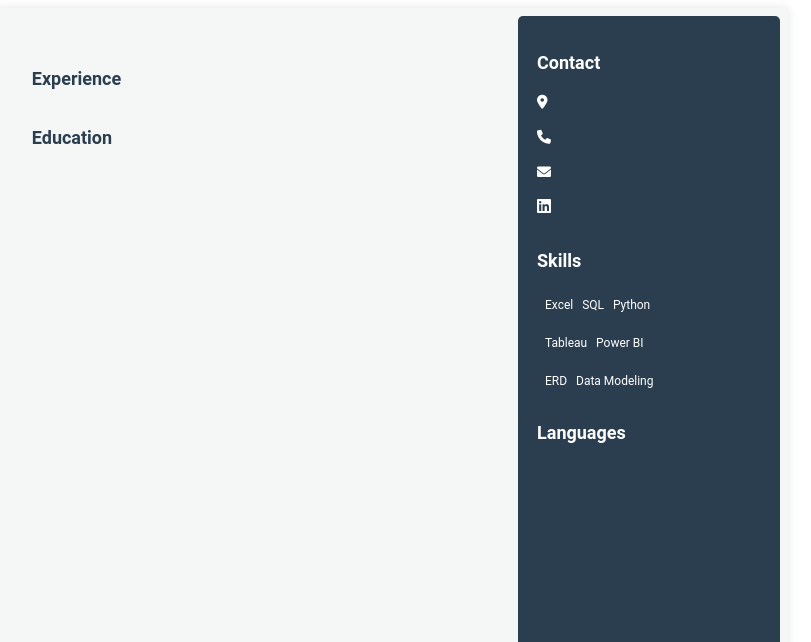
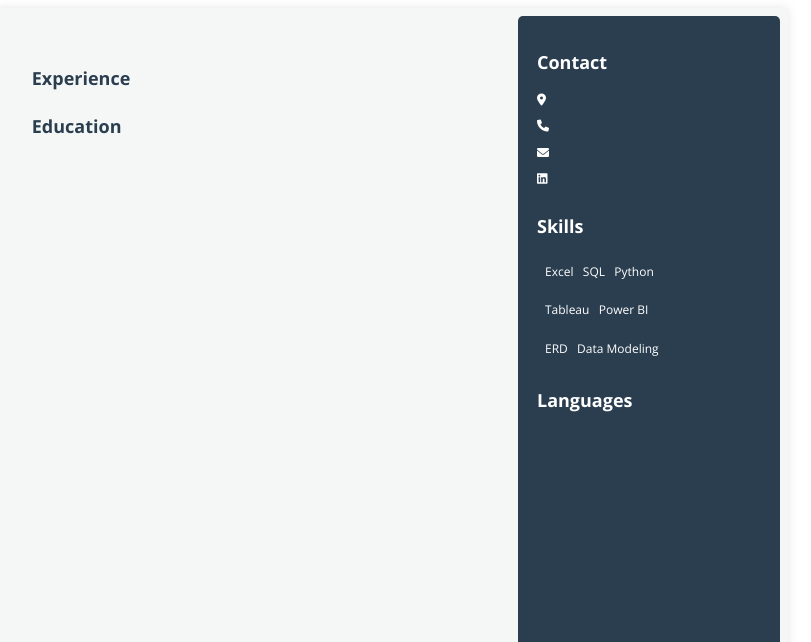
Before and after one commit to davidzarud/pyCvApp, a Flask app: page / in a window 1280 px wide. Shown: the top 642 px of the page, without its empty margins (14-825 px from the left). Run offline with Flask 3, Linux system fonts and the light colour scheme; some libraries are stand-ins or nearby versions.

Commit message:
Fix styles

```diff
--- a/app/static/css/styles.css
+++ b/app/static/css/styles.css
@@ -7,7 +7,10 @@
   margin: 0;
   box-sizing: border-box;
   display: flex;
-  font-family: 'Roboto', sans-serif;
+  font-family: 'Open Sans', sans-serif;
+/*  font-family: 'Roboto', sans-serif; */
+  line-height: 1.2; /* Adjust line height for readability */
+
   color: #333;
   background: #f4f7f6;
   box-shadow: 0 0 10px rgba(0,0,0,0.1);
@@ -40,7 +43,7 @@
 .profile-section {
   display: flex;
   align-items: center;
-  margin-bottom: 5mm; /* Reduced margin to decrease gap */
+  margin-bottom: 3mm; /* Reduced margin to decrease gap */
 }
 
 .profile-info h1 {
@@ -111,7 +114,7 @@
 /* Sections */
 .employment-section,
 .education-section {
-  margin-bottom: 10mm;
+  margin-bottom: 7mm;
 }
 
 .employment-section h3,
@@ -166,9 +169,14 @@
   color: #4c5c72; /* Matching icon color */
 }
 
+.right-column p {
+  font-size: 12px;
+}
+
 /* Contact and Skills Icons */
 .skills-section ul li i,
 .right-column .skills-section p i {
+  font-size: 12px;
   margin-right: 10px; /* Space between icon and text */
   color: #fff; /* White color for icons in the right column */
 }
--- a/app/templates/cv_template.html
+++ b/app/templates/cv_template.html
@@ -4,6 +4,7 @@
     <meta charset="UTF-8">
     <meta name="viewport" content="width=device-width, initial-scale=1.0">
     <title>CV - {{ name }}</title>
+    <link href="https://fonts.googleapis.com/css2?family=Open+Sans:wght@400;700&display=swap" rel="stylesheet">
     <link rel="stylesheet" href="{{ url_for('static', filename='css/styles.css') }}">
     <link rel="stylesheet" href="https://cdnjs.cloudflare.com/ajax/libs/font-awesome/6.0.0-beta3/css/all.min.css"
           integrity="sha512-..." crossorigin="anonymous" referrerpolicy="no-referrer"/>
```
